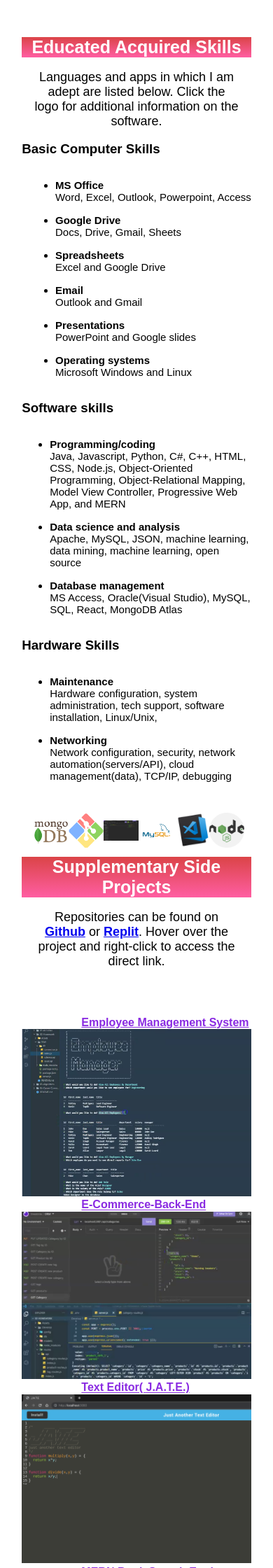
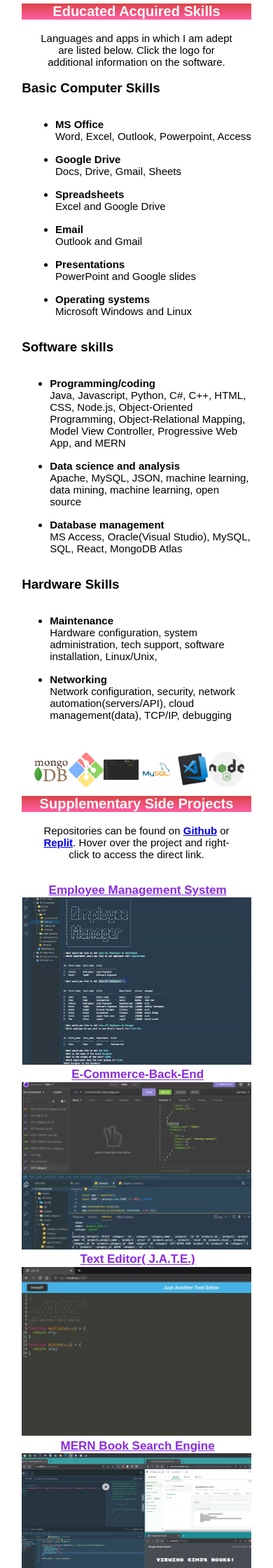
Before and after one commit to KimAH1999/MyPortfolio, a PHP site: page /skills.html in a window 390 px wide. Shown: the part 1082-3322 px from the top of the page at 70% size. Run offline with PHP 8.4, Linux system fonts and the light colour scheme.

Commit message:
Update skills.css

```diff
--- a/assets/skills.css
+++ b/assets/skills.css
@@ -70,7 +70,7 @@ ul li {
     width: 100%;
     grid-template-columns: repeat(3, 1fr);
     align-items: center;
-    margin: 50px 0 50px 0;
+    margin: 15px 0 50px 0;
 }
 
 .projectsTitleTextEdit {
@@ -232,7 +232,7 @@ ul li {
     .projectHeaderTitle,
     .skillsTitle{
         text-align: center;
-        font-size: 25px;
+        font-size: 20px;
         color: rgb(255, 255, 255);
         background: linear-gradient(#db4447,#ff5ea2)
     }
@@ -240,17 +240,19 @@ ul li {
     .projects {
         display: block;
         width: 100%;
+        text-align: center;
+        font-size: 17px;
     }
 
     .projectsTitleTextEdit {
         text-align: center;
-        padding: 26%;
+        padding: 1%;
     }
 
     .skillsSummary {
         text-align: center;
         padding: 18px;
-        font-size: 18px;
+        font-size: 15px;
     }
 
 
```
